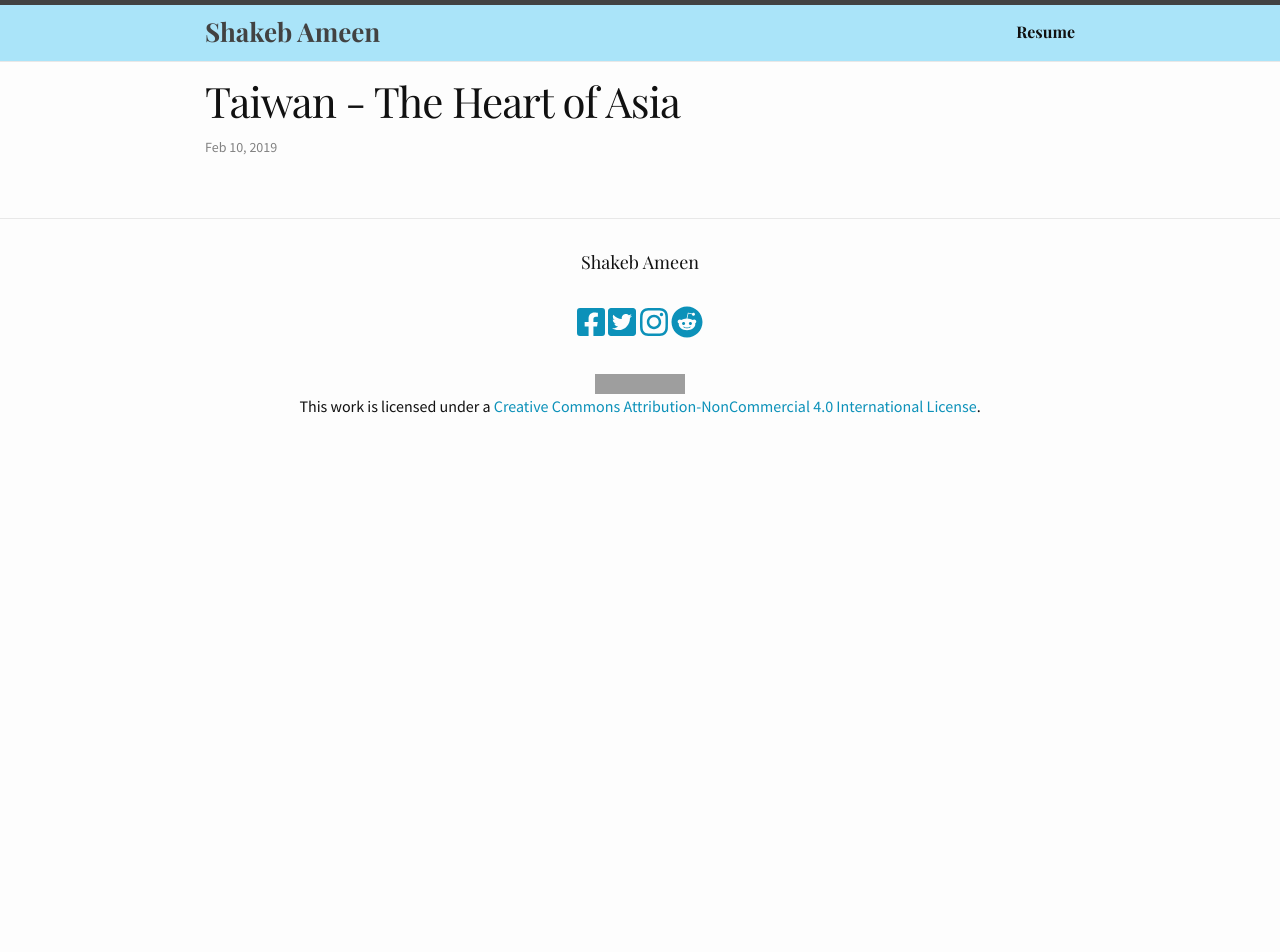
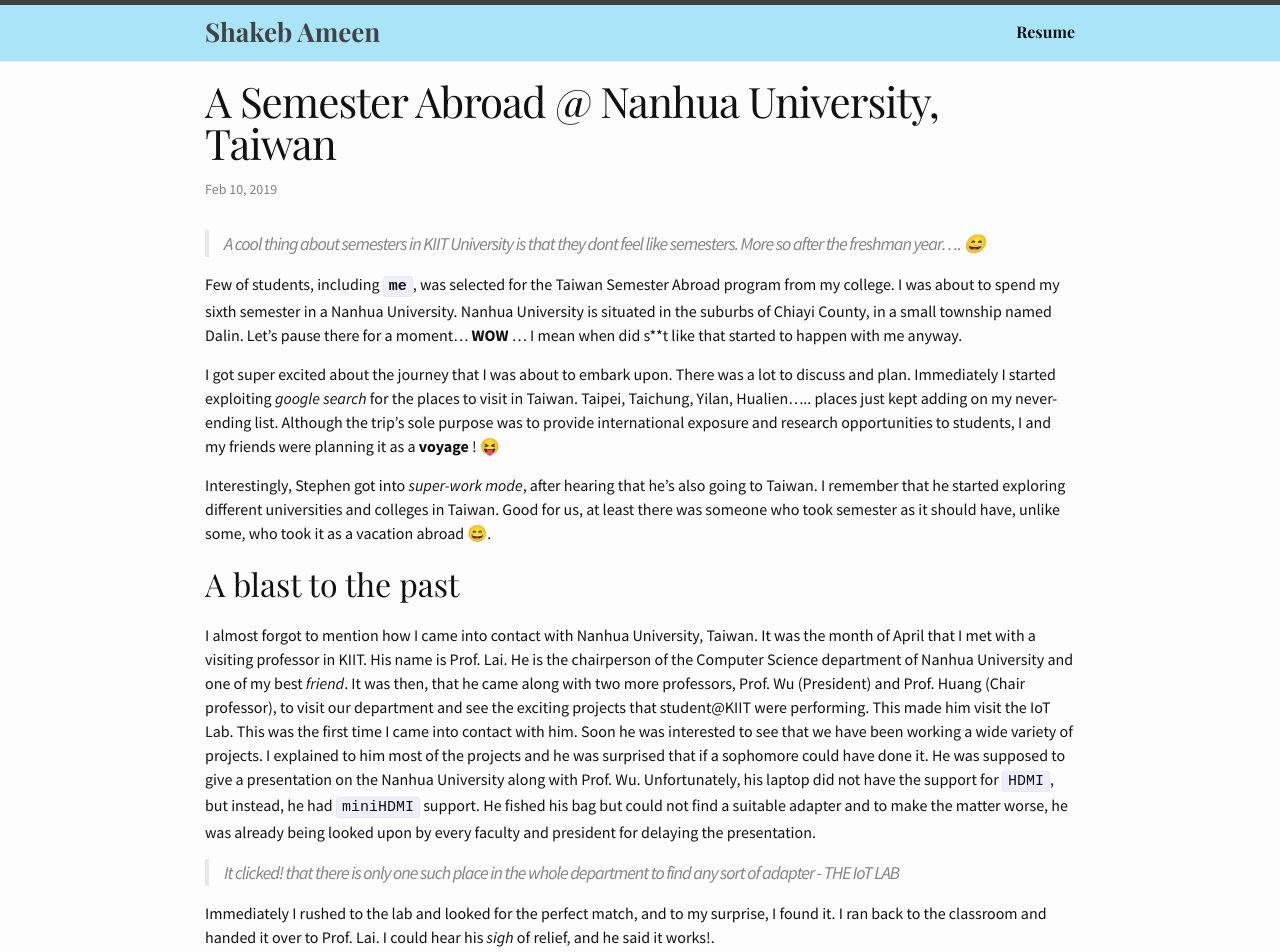
Before and after one commit to starcruizer/starcruizer.github.io, a Jekyll site: the page built from _posts/taiwan/2019-02-10-Taiwan---The-Heart-Of-Asia.md, in a window 1280 px wide and 1400 px high. Shown: the top 952 px of the window. Built offline with Jekyll 4.4.1, drawn with Linux system fonts in a browser that asks for light colours; nearby versions of some CDN libraries; emoji names are drawn with the system emoji font; some web fonts are replaced; some of the changed text lies outside the part shown; grey boxes are pictures that could not be loaded.

Commit message:
Added Nanhua University

```diff
--- a/Gemfile
+++ b/Gemfile
@@ -1,3 +1,5 @@
 source 'https://rubygems.org'
 gem 'github-pages', group: :jekyll_plugins
  gem 'wdm', '>= 0.1.0' if Gem.win_platform?
+
+gem 'jemoji'
--- a/_config.yml
+++ b/_config.yml
@@ -27,6 +27,7 @@ reddit_username: shakebameen
 markdown: kramdown
 plugins:
   - jekyll-feed
+  - jemoji
 
 # Exclude from processing.
 # The following items will not be processed, by default. Create a custom list
--- a/_posts/taiwan/2019-02-10-Taiwan---The-Heart-Of-Asia.md
+++ b/_posts/taiwan/2019-02-10-Taiwan---The-Heart-Of-Asia.md
@@ -1,6 +1,27 @@
 ---
   layout: post
-  title: "Taiwan - The Heart of Asia"
+  title: "A Semester Abroad @ Nanhua University, Taiwan"
   categories: Taiwan
   date:   2019-02-10 19:44:5 +0800
 ---
+
+>A cool thing about semesters in KIIT University is that they dont feel like semesters. More so after the freshman year.... :smile:
+
+Few of students, including **`me`**, was selected for the Taiwan Semester Abroad program from my college. I was about to spend my sixth semester in a Nanhua University. Nanhua University is situated in the suburbs of Chiayi County, in a small township named Dalin. Let's pause there for a moment... **WOW** ... I mean when did s**t like that started to happen with me anyway.
+
+I got super excited about the journey that I was about to embark upon. There was a lot to discuss and plan. Immediately I started exploiting *google search*  for the places to visit in Taiwan. Taipei, Taichung, Yilan, Hualien..... places just kept adding on my never-ending list. Although the trip's sole purpose was to provide international exposure and research opportunities to students, I and my friends were planning it as a **voyage** !  :stuck_out_tongue_closed_eyes:
+
+Interestingly, Stephen got into *super-work mode*, after hearing that he's also going to Taiwan. I remember that he started exploring different universities and colleges in Taiwan. Good for us, at least there was someone who took semester as it should have, unlike some, who took it as a vacation abroad :smile:.
+
+## A blast to the past
+I almost forgot to mention how I came into contact with Nanhua University, Taiwan. It was the month of April that I met with a visiting professor in KIIT. His name is Prof. Lai. He is the chairperson of the Computer Science department of Nanhua University and one of my best *friend*.  It was then, that he came along with two more professors, Prof. Wu (President) and Prof. Huang (Chair professor), to visit our department and see the exciting projects that student@KIIT were performing. This made him visit the IoT Lab. This was the first time I came into contact with him. Soon he was interested to see that we have been working a wide variety of projects. I explained to him most of the projects and he was surprised that if a sophomore could have done it. He was supposed to give a presentation on the Nanhua University along with Prof. Wu. Unfortunately, his laptop did not have the support for `HDMI`, but instead, he had `miniHDMI` support. He fished his bag but could not find a suitable adapter and to make the matter worse, he was already being looked upon by every faculty and president for delaying the presentation.
+
+> It clicked! that there is only one such place in the whole department to find any sort of adapter - *THE IoT LAB*
+
+Immediately I rushed to the lab and looked for the perfect match, and to my surprise, I found it. I ran back to the classroom and handed it over to Prof. Lai. I could hear his *sigh* of relief, and he said it works!.
+
+This was the beginning of our friendship, that lasts till now and shall last for many more years to come.
+
+![Nanhua University](http://en.nhu.edu.tw/uploads/ad_image/file/54b87efb7470001314160100/indexbanner1.jpg)
+
+*Here's google image as glimpse of university*
```
Also changed, not shown: Gemfile.lock.
